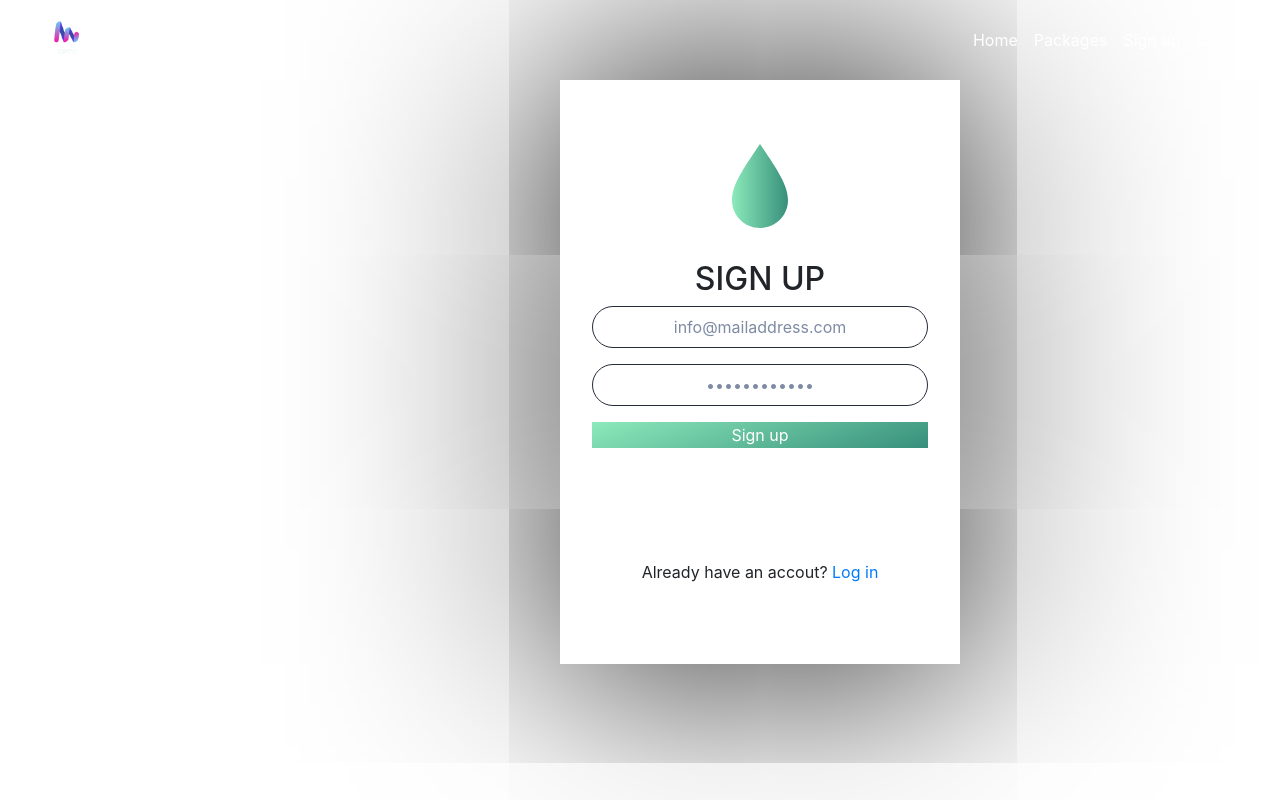
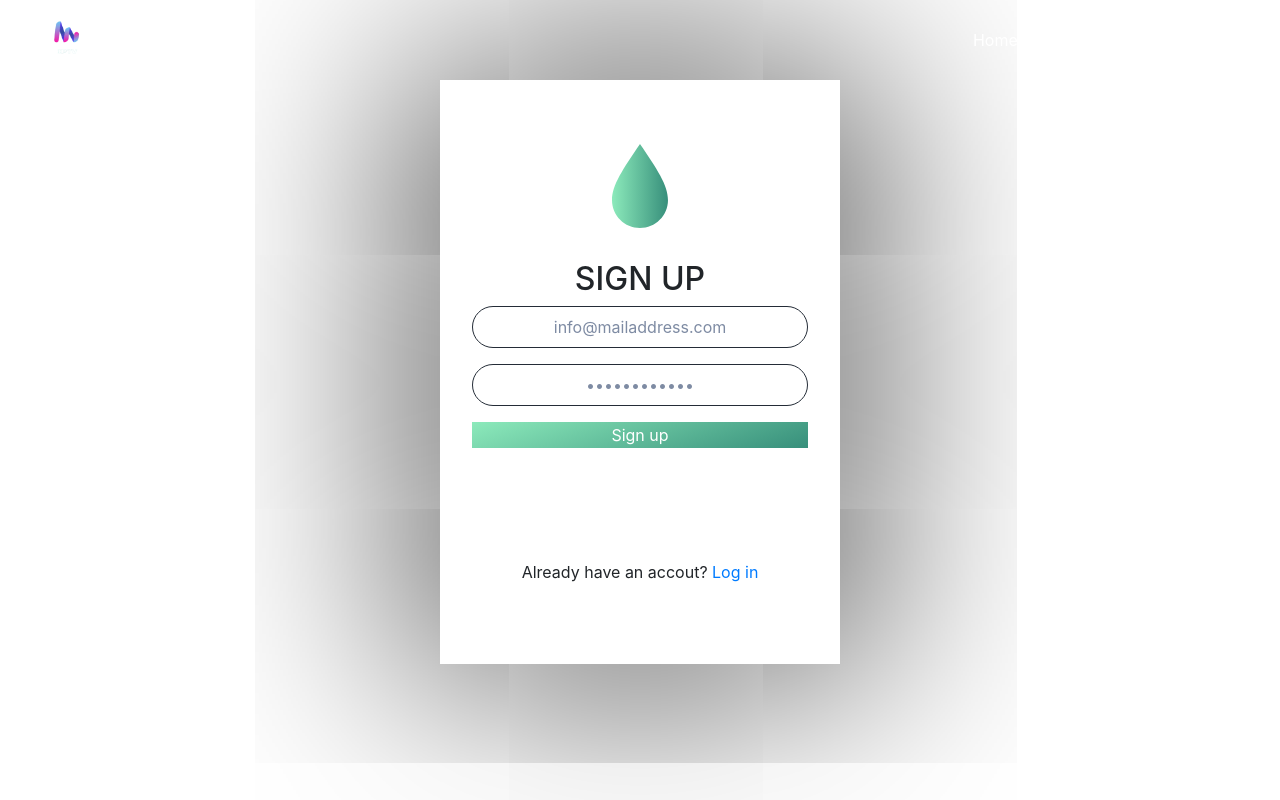
Before and after one commit to chraibimo/Iptv, a PHP site: page /signup.html in a window 1280 px wide. Run offline with PHP 8.4, Linux system fonts and the light colour scheme.

Commit message:
styles.css

```diff
--- a/styles.css
+++ b/styles.css
@@ -100,7 +100,6 @@
 
   /* Register Styles */
   .register {
-    margin-left: 30%;
     width: 100%;
     box-shadow: 0 0 250px #000;
     text-align: center;
```
